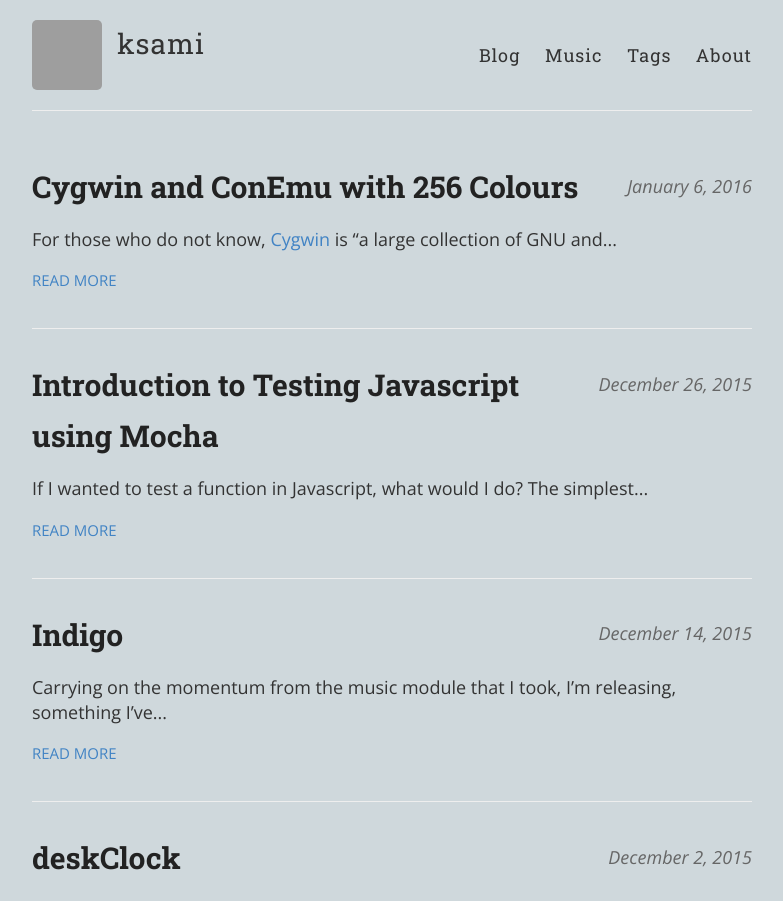
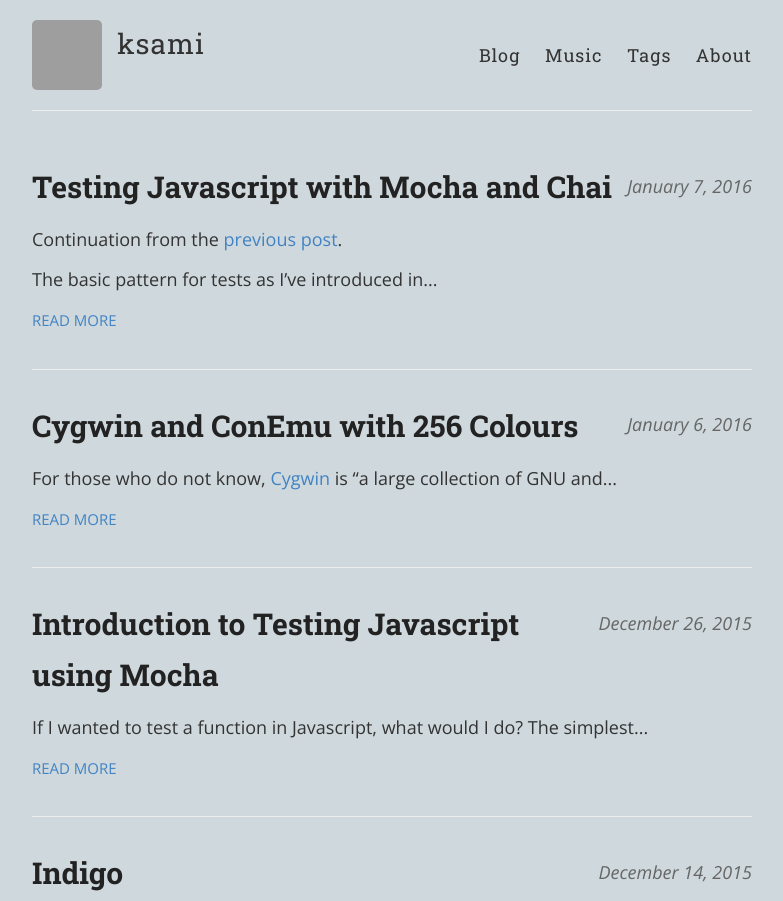
Before and after one commit to ksami/ksami.github.io, a Jekyll site: the page built from index.html, in a window 1280 px wide and 1400 px high. Shown: the top 901 px of the window, without its empty margins (248-1031 px from the left). Built offline with Jekyll 4.4.1, drawn with Linux system fonts in a browser that asks for light colours; Markdown is read by kramdown in place of the engine named in the settings; the list of posts is cut into pages by our own code; comment, search, counter and statistics services are not loaded; part of the change alters nothing that is shown; some of the changed text lies outside the part shown; grey boxes are pictures that could not be loaded.

Commit message:
new post testing

````diff
--- a/_posts/2015/12/2015-12-26-Introduction-to-Testing-Javascript-using-Mocha.md
+++ b/_posts/2015/12/2015-12-26-Introduction-to-Testing-Javascript-using-Mocha.md
@@ -143,4 +143,4 @@ describe('Input Check', function(){
 
 To run the tests, run `mocha` in the top-level directory, the directory where `numberChecker.js` is, from your terminal. `mocha` will search for the folder named `test` and run all tests in that folder.
 
-In the next post, I will talk about using Mocha with [Chai](http://chaijs.com/), an assertion library that will make it easier to test for things other than simple true/false values.
+In the next post, I will talk about using Mocha with [Chai](http://chaijs.com/), an assertion library that will make it easier to test for things other than simple true/false values. [Next post](2015/01/07/Testing-Javascript-with-Mocha-and-Chai.html)
--- /dev/null
+++ b/_posts/2016/01/2016-01-07-Testing-Javascript-with-Mocha-and-Chai.md
@@ -0,0 +1,94 @@
+---
+layout: post
+date: 2016-01-07 23:08:43
+title: Testing Javascript with Mocha and Chai
+tags: [testing, Javascript, Node.js, Mocha, Chai]
+---
+
+Continuation from the [previous post](2015/12/26/Introduction-to-Testing-Javascript-using-Mocha.html).
+
+The basic pattern for tests as I've introduced in the previous post makes use of the `assert` module from Node.js and a boolean condition to test for, eg.
+
+```js
+assert(1==='one');
+// throws AssertionError
+```
+
+Since Mocha will catch any error that has been thrown as an indication that the test has failed, other assertion libraries can be used.
+
+[Chai](http://chaijs.com/) is an assertion library that includes more convenience functions than the basic `assert` module such as `isUndefined`, `include`, `instanceOf` etc. Chai also allows one to write these assertions in different styles which try to make specifying tests more natural.
+
+```js
+// Assert style
+assert.typeOf(name, 'string');
+
+// Expect style
+expect(name).to.be.a('string');
+
+// Should style
+name.should.be.a('string');
+```
+
+You can read more about the styles [here](http://chaijs.com/guide/styles/). Personally, I prefer the Assert style since it is more similar to how I usually write code.
+
+Installing Chai is just a simple
+
+```
+npm install chai
+```
+
+using the package manager [npm](https://www.npmjs.com/).
+
+Then, to use the Assert style of writing assertions, use Chai's `assert` instead of the one from Node.js and you are ready to start writing assertions.
+
+```js
+var assert = require('chai').assert;
+var error;
+
+assert.isUndefined(error);
+```
+
+#### Bonus
+Chai has a number of [plugins](http://chaijs.com/plugins) which extend Chai's functionality for various use cases. The ones I tried and like so far are the [Chai as Promised](https://github.com/domenic/chai-as-promised) and [chai-subset](https://github.com/debitoor/chai-subset) plugins which extend Chai with assertions for Promises and subsets of objects respectively. Here are two examples for using these plugins.
+
+```js
+// Chai as Promised
+var fs = require('fs');
+var chai = require('chai');
+var assert = chai.assert;
+chai.use(require('chai-as-promised'));
+
+var p_readFile = new Promise(function(resolve, reject){
+    fs.readFile('filename.txt', function(err, data){
+        if(err) {reject(err);}
+        else {resolve(data);}
+    });
+});
+
+describe('Read file async', function(){
+    it('should successfully read the file', function(){
+        return assert.isFulfilled(p_readFile);
+    });
+});
+```
+
+```js
+// chai-subset
+var fs = require('fs');
+var chai = require('chai');
+var assert = chai.assert;
+chai.use(require('chai-subset'));
+
+var contents = fs.readFileSync('data.json');
+var jsonData = JSON.parse(contents);
+
+describe('Get JSON data', function(){
+    it('should at least have the necessary values', function(){
+        var user = {
+            id: 1,
+            name: {first: 'Firstname', last: 'Lastname'}
+        };
+        assert.containSubset(jsonData, user);
+    });
+});
+```
````
